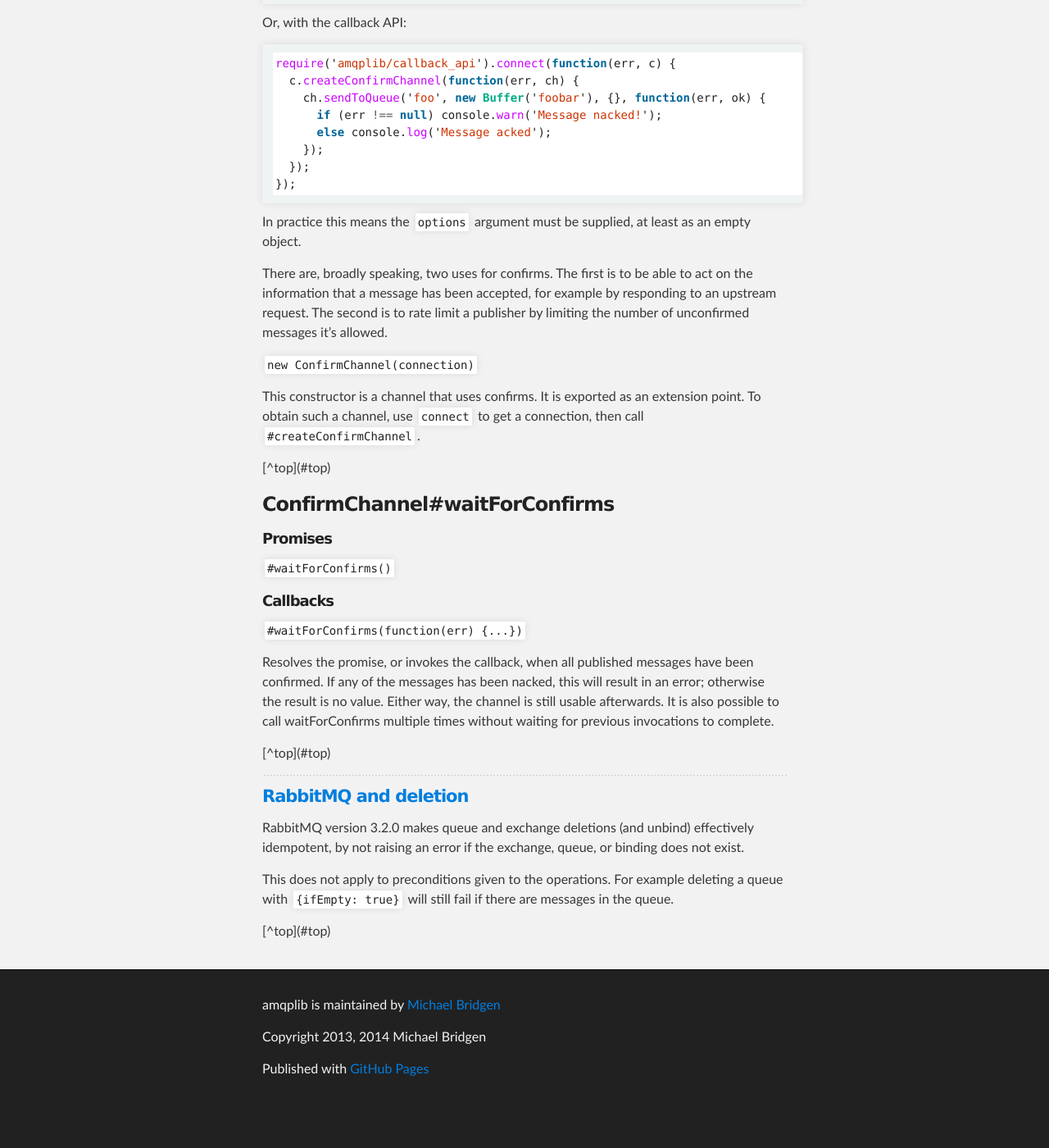
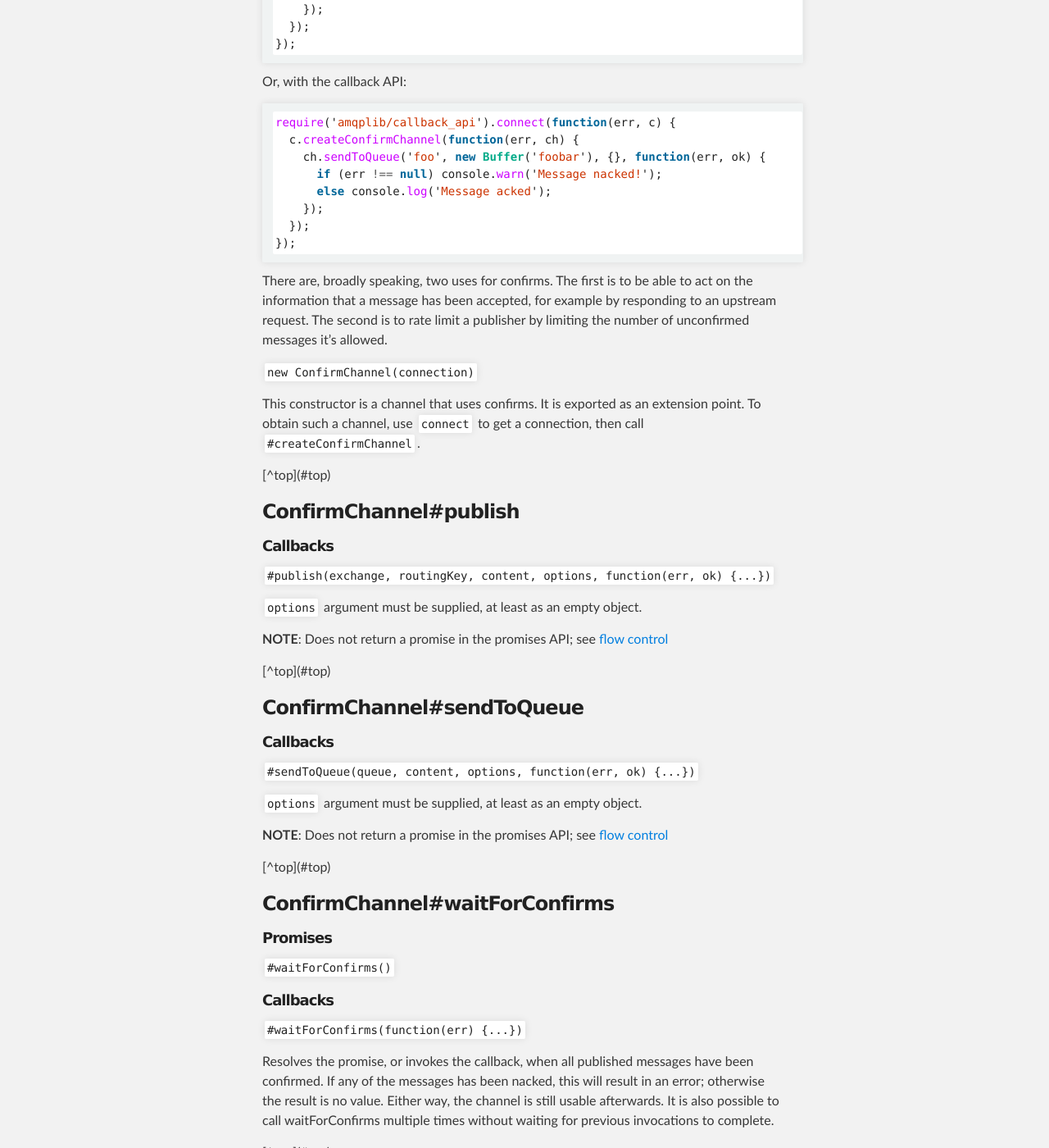
Before and after one commit to amqp-node/amqplib, a Jekyll site: the page built from channel_api.md, in a window 1280 px wide and 1400 px high, scrolled down 26621 px. Shown: the whole window at 82% size. Built offline with Jekyll 4.4.1, drawn with Linux system fonts in a browser that asks for light colours; Markdown is read by kramdown in place of the engine named in the settings; before the commit the page ends 27971 px from its top, so only the background shows below that; some of the changed text lies outside the part shown.

Commit message:
Add method for ConfirmChanne#publish and ConfirmChanne#sendToQueue

````diff
--- a/channel_api.md
+++ b/channel_api.md
@@ -45,6 +45,8 @@ title: Channel API reference
      * [channel.prefetch](#channel_prefetch)
      * [channel.recover](#channel_recover)
    * [ConfirmChannel](#confirmchannel)
+     * [confirmChannel.publish](#confirmchannel_publish)
+     * [confirmChannel.sendToQueue](#confirmchannel_sendToQueue)
      * [confirmChannel.waitForConfirms](#confirmchannel_waitForConfirms)
  * [RabbitMQ and deletion](#idempotent-deletes)
 
@@ -1287,18 +1289,18 @@ indicating that it's been dealt with.
 
 A confirm channel has the same methods as a regular channel, except
 that `#publish` and `#sendToQueue` accept a callback as an additional
-argument:
+argument. See examples and method signature below.
 
 ```javascript
 var open = require('amqplib').connect();
 open.then(function(c) {
   c.createConfirmChannel().then(function(ch) {
     ch.sendToQueue('foo', new Buffer('foobar'), {},
-                   function(err, ok) {
-                     if (err !== null)
-                       console.warn('Message nacked!');
-                     else
-                       console.log('Message acked');
+      function(err, ok) {
+        if (err !== null)
+          console.warn('Message nacked!');
+        else
+          console.log('Message acked');
     });
   });
 });
@@ -1317,9 +1319,6 @@ require('amqplib/callback_api').connect(function(err, c) {
 });
 ```
 
-In practice this means the `options` argument must be supplied, at
-least as an empty object.
-
 There are, broadly speaking, two uses for confirms. The first is to be
 able to act on the information that a message has been accepted, for
 example by responding to an upstream request. The second is to rate
@@ -1331,6 +1330,32 @@ allowed.
 This constructor is a channel that uses confirms. It is exported as an
 extension point. To obtain such a channel, use `connect` to get a
 connection, then call `#createConfirmChannel`.
+
+[^top](#top)
+
+### <a name="confirmchannel_publish"></a>ConfirmChannel#publish
+
+##### Callbacks
+
+`#publish(exchange, routingKey, content, options, function(err, ok) {...})`
+
+`options` argument must be supplied, at least as an empty object.
+
+**NOTE**: Does not return a promise in the promises API; see
+[flow control](#flowcontrol)
+
+[^top](#top)
+
+### <a name="confirmchannel_sendToQueue"></a>ConfirmChannel#sendToQueue
+
+##### Callbacks
+
+`#sendToQueue(queue, content, options, function(err, ok) {...})`
+
+`options` argument must be supplied, at least as an empty object.
+
+**NOTE**: Does not return a promise in the promises API; see
+[flow control](#flowcontrol)
 
 [^top](#top)
 
````
